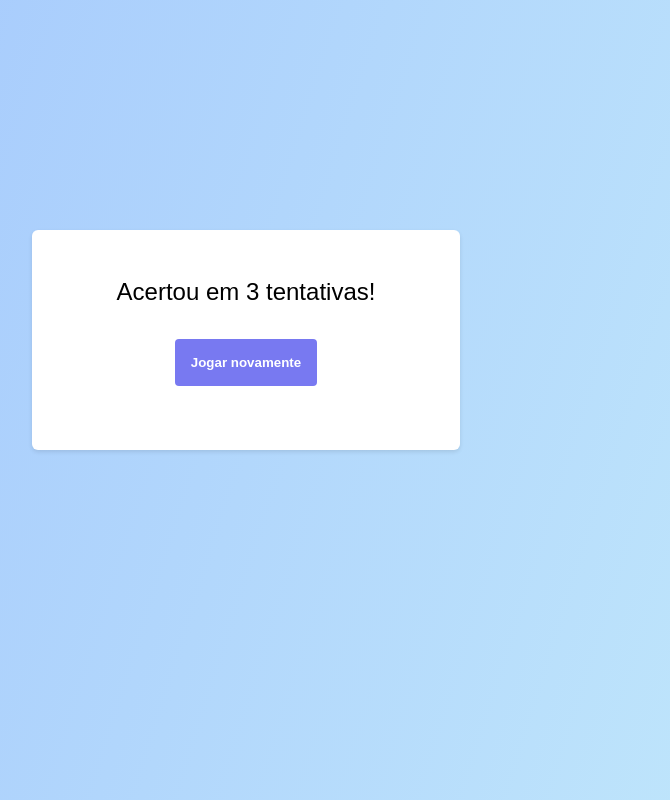
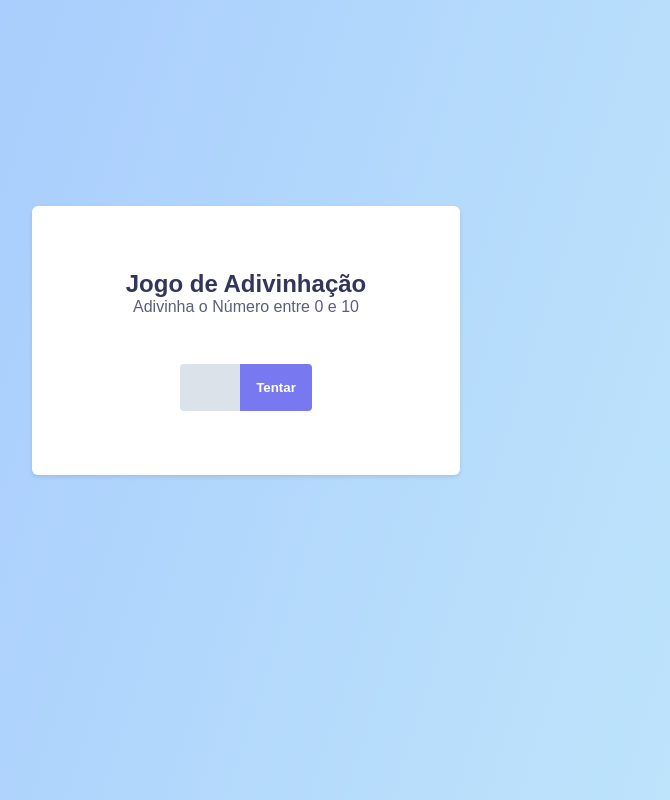
Before and after one commit to RobertSouDev/JogoDaAdivinha-o-, a plain HTML site: page src/index.html in a window 1280 px wide. Shown: the whole page, without its empty margins (394-1064 px from the left). Drawn offline with Linux system fonts and the light colour scheme.

Commit message:
usando o js em nosso trabalho

```diff
--- a/src/index.html
+++ b/src/index.html
@@ -15,20 +15,22 @@
 </head>
 <body>
     <main>
-        <div class="screen1 hide">
+        <div class="screen1 ">
 
             <h1>Jogo de Adivinhação</h1>
             <p>Adivinha o Número entre 0 e 10</p>
             <form >
-                <input type="number">
-                <button >Tentar</button>
+                <input type="number" id="inputNumber">
+                <button onclick="handleClick(event)">Tentar</button>
             </form>
         </div>
 
-        <div class="screen2">
+        <div class="screen2 hide">
             <h2>Acertou em 3 tentativas!</h2>
-            <button>Jogar novamente</button>
+            <button onclick="volta()">Jogar novamente</button>
         </div>
     </main>
+
+    <script src="main.js"></script>
 </body>
 </html>
--- /dev/null
+++ b/src/main.js
@@ -0,0 +1,24 @@
+const randomNumber = Math.round(Math.random()* 10)
+
+let xAttempts = 1
+
+
+function handleClick(event){
+    event.preventDefault()
+
+    let inputNumber = document.querySelector('#inputNumber')
+
+    if(Number(inputNumber.value) == randomNumber){
+        document.querySelector(".screen1").classList.add("hide")
+        document.querySelector(".screen2").classList.remove("hide")
+
+        document.querySelector(".screen2 h2").innerHTML =  "voce acertou em "+ xAttempts + " tentativas"
+    }
+    console.info(xAttempts)
+    xAttempts++
+}
+
+function volta(){
+    document.querySelector(".screen1").classList.remove("hide")
+    document.querySelector(".screen2").classList.add("hide")
+}
```
